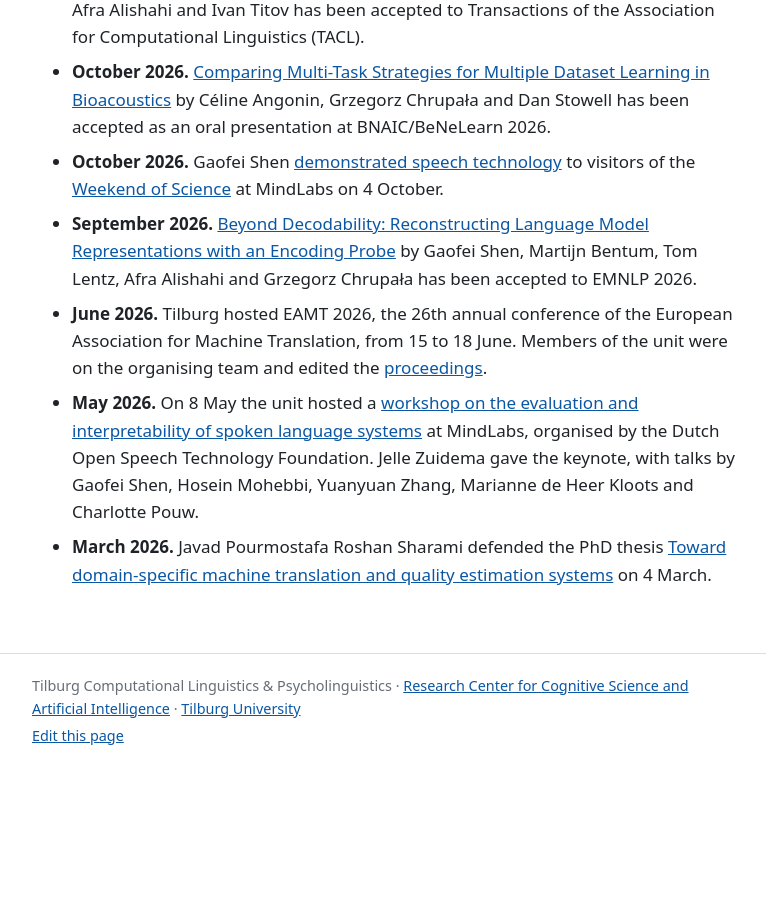
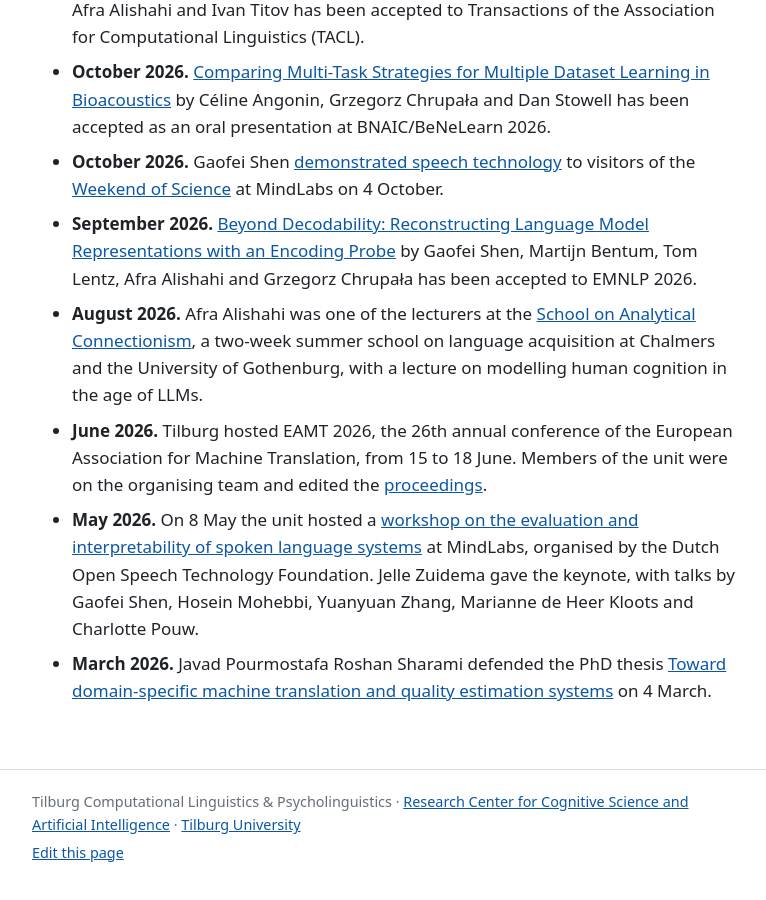
Before and after one commit to tcsai/language-computation, a Jekyll site: the page built from news.md, in a window 1280 px wide and 900 px high, scrolled down 575 px. Shown: the whole window, without its empty margins (256-1022 px from the left). Built offline with Jekyll 4.4.1, drawn with Linux system fonts in a browser that asks for light colours; our own code applies the rules of GitHub Pages for plain Markdown files; before the commit the page ends 1358 px from its top, so only the background shows below that.

Commit message:
News: Afra Alishahi's lecture at the Analytical Connectionism school
Co-Authored-By: Claude Opus 5.5 <noreply@anthropic.com>
Claude-Session: https://claude.ai/code/session_018siYZCWSnh7RRtWyJ3VbeZ

```diff
--- a/news.md
+++ b/news.md
@@ -32,6 +32,11 @@
   Representations with an Encoding Probe](https://arxiv.org/abs/2605.00607) by
   Gaofei Shen, Martijn Bentum, Tom Lentz, Afra Alishahi and Grzegorz Chrupała
   has been accepted to EMNLP 2026.
+- **August 2026.** Afra Alishahi was one of the lecturers at the
+  [School on Analytical Connectionism](https://www.analytical-connectionism.net/school/2026/),
+  a two-week summer school on language acquisition at Chalmers and the
+  University of Gothenburg, with a lecture on modelling human cognition in the
+  age of LLMs.
 - **June 2026.** Tilburg hosted EAMT 2026, the 26th annual conference of the
   European Association for Machine Translation, from 15 to 18 June. Members of
   the unit were on the organising team and edited the
```
